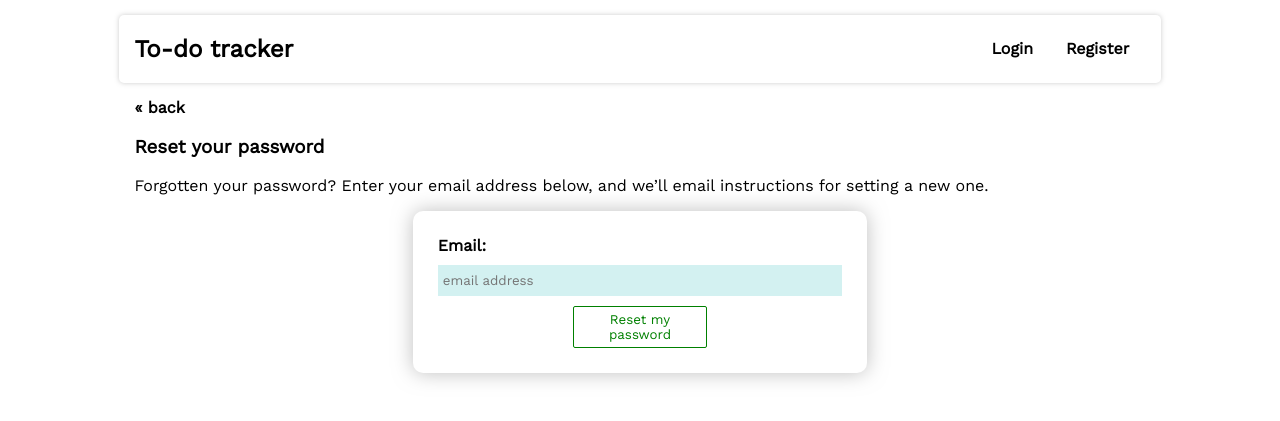
After one commit to shinjan20/trakintodos, a Django app: page /accounts/password_reset/ in a window 1280 px wide. The commit adds this page. Shown: the top 421 px of the page. Run offline with Django 4.2, Linux system fonts and the light colour scheme.

Commit message:
new commit

```diff
--- a/base/admin.py
+++ b/base/admin.py
@@ -1,5 +1,6 @@
 from django.contrib import admin
-from .models import Todo
+from .models import Todo, User
 # Register your models here.
 
 admin.site.register(Todo)
+admin.site.register(User)
--- a/base/forms.py
+++ b/base/forms.py
@@ -1,7 +1,28 @@
-from django.contrib.auth.models import User
+from django import forms
 from django.forms import ModelForm
-from django.contrib.auth.forms import UserCreationForm
-from .models import Todo
+from django.contrib.auth.forms import UserCreationForm,PasswordResetForm,SetPasswordForm
+from .models import Todo,User
+
+
+class resetpasswordform(PasswordResetForm):
+    def __init__(self, *args, **kwargs):
+        super().__init__(*args, **kwargs)
+        self.fields['email'].widget.attrs.update({
+         'id':'id_email',
+         'placeholder':'email address'
+        })
+
+class setpasswordform(SetPasswordForm):
+    def __init__(self, *args, **kwargs):
+        super().__init__(*args, **kwargs)
+        self.fields['new_password1'].widget.attrs.update({
+         'id':'id_new_password1',
+         'placeholder':'Password',
+        })
+        self.fields['new_password2'].widget.attrs.update({
+         'id':'id_new_password2',
+         'placeholder':'Confirm password',
+        })
 
 class todoform(ModelForm):
     def __init__(self, *args, **kwargs):
@@ -24,11 +45,18 @@ class todoform(ModelForm):
         exclude = ['user']
 
 class registrationform(UserCreationForm):
+
     def __init__(self, *args, **kwargs):
         super().__init__(*args, **kwargs)
         self.fields['username'].widget.attrs.update({
             'name':'username',
             'id':'username',
+            'placeholder':'username',
+            'type' : 'text'
+        })
+        self.fields['email'].widget.attrs.update({
+            'name':'email',
+            'id':'email address',
             'placeholder':'email address',
             'type' : 'email'
         })
@@ -46,4 +74,4 @@ class registrationform(UserCreationForm):
         })
     class Meta:
         model = User
-        fields = ['username','password1','password2']
+        fields = ['username','email','password1','password2']
--- a/base/static/base/style.css
+++ b/base/static/base/style.css
@@ -30,9 +30,32 @@
     box-shadow: 0 0 20px rgba(128,128,128,0.5);
     flex:1;
 }
+.RESET_FORM{
+    width: 40%;
+    margin: auto;
+    padding: 25px;
+    border-radius: 10px;
+    box-shadow: 0 0 20px rgba(128,128,128,0.5);
+    flex:1;
+}
+
 .FORM form{
     display: flex;
     flex-direction: column;
+}
+.RESET_FORM form{
+    display: flex;
+    flex-direction: column;
+}
+.RESET_FORM label{
+    font-weight: bold;
+}
+
+.RESET_FORM input{
+    margin : 10px 0;
+    border:none;
+    padding : 8px 5px;
+    background-color: rgb(211, 241, 241);
 }
 
 .FORM label{
@@ -222,14 +245,21 @@ hr:hover{
     color : red;
     font-weight: bold;
 }
+.errorlist li{
+    list-style: none;
+}
 .pagination{
     text-align: center;
 }
+.helptext{
+    display: none;
+}
 
-@media (max-width :700px){
+@media (max-width :750px){
     .page__body{
         width: 90%;
         margin: 20px auto;
+        font-size: small;
     }
     .home__page__body{
         flex-direction: column;
@@ -250,14 +280,22 @@ hr:hover{
     .auth__form{
         width: 100%;
     }
+    .RESET_FORM{
+        width: 90%;
+        padding: 15px;
+    }
     .FORM{
         width: 85%;
+        padding: 15px 20px;
     }
     .searchbar{
         width: 90%;
     }
+    .auth__link{
+        width : 50%;
+    }
 }
-@media (min-width :701px) and (max-width:1000px){
+@media (min-width :751px) and (max-width:1050px){
     .page__body{
         width: 90%;
         margin: 10px auto;
@@ -265,4 +303,10 @@ hr:hover{
     .searchbar{
         width: 75%;
     }
+    .RESET_FORM{
+        width: 60%;
+    }
+    .auth__link{
+        width : 40%;
+    }
 }
--- a/base/templates/base/home.html
+++ b/base/templates/base/home.html
@@ -37,6 +37,7 @@
       {% endfor %}
   </div>
 {% endif %}
+{% if todos %}
 <div class="pagination">
 {% if todos.has_previous %}
       <a href="/?page={{todos.previous_page_number}}" class="paginator__link">&laquo; Prev</a>
@@ -52,6 +53,7 @@
       <a href="/?page={{todos.next_page_number}}" class="paginator__link">Next &raquo;</a>
 {% endif %}
 </div>
+{% endif %}
 </div>
 </div>
 </div>
--- /dev/null
+++ b/base/templates/base/password_reset.html
@@ -0,0 +1,16 @@
+{% extends 'base.html' %}
+{% load static %}
+{% block content %}
+<div class="page__body">
+    <a href="{{request.META.HTTP_REFERER}}">&laquo; back</a>
+    <h3>Reset your password</h3>
+    <p>Forgotten your password? Enter your email address below, and we’ll email instructions for setting a new one.</p>
+    <div class="RESET_FORM">
+    <form method="POST">
+       {% csrf_token %}
+       {{form}}
+       <button class="auth__link">Reset my password</button>
+    </form>
+    </div>
+</div>
+{% endblock %}
--- a/base/urls.py
+++ b/base/urls.py
@@ -1,5 +1,6 @@
 from django.urls import path
 from django.contrib.auth import views as auth_views
+from .forms import resetpasswordform,setpasswordform
 from . import views
 urlpatterns = [
     path('',views.index,name="home"),
@@ -7,7 +8,11 @@ urlpatterns = [
     path('update-todo/<str:pk>/',views.updatetodo,name="update"),
     path('delete-todo/<str:pk>/',views.deletetodo,name="delete"),
     path('details-todo/<str:pk>/',views.detailstodo,name="details"),
-    path('register/',views.registerpage,name="register"),
-    path('login/',views.loginpage,name="login"),
-    path('logout/',views.logoutpage,name="logout"),
+    path('accounts/register/',views.registerpage,name="register"),
+    path('accounts/login/',views.loginpage,name="login"),
+    path('accounts/logout/',views.logoutpage,name="logout"),
+    path('accounts/password_reset/',auth_views.PasswordResetView.as_view(template_name='base/password_reset.html',form_class=resetpasswordform),name="password_reset"),
+    path('accounts/password_reset/done/',auth_views.PasswordResetDoneView.as_view(template_name='base/password_reset_done.html'),name="password_reset_done"),
+    path('accounts/reset/<uidb64>/<token>/',auth_views.PasswordResetConfirmView.as_view(template_name='base/password_reset_confirm.html',form_class=setpasswordform),name="password_reset_confirm"),
+    path('accounts/reset/done/',auth_views.PasswordResetCompleteView.as_view(template_name='base/password_reset_complete.html'),name="password_reset_complete"),
 ]
--- a/static/css/styles.css
+++ b/static/css/styles.css
@@ -54,6 +54,7 @@ button{
 
 @media (min-width :701px) and (max-width:1000px){
     .nav{
+        width:90%;
         font-size: medium;
     }
     .nav__header{
```
Also changed, not shown: base/models.py (+9 -2 lines), base/templates/base/login-register.html (+7 -4 lines), base/templates/base/password_reset_complete.html (added, +10 -0 lines), base/templates/base/password_reset_confirm.html (added, +19 -0 lines), base/templates/base/password_reset_done.html (added, +10 -0 lines), base/views.py (+11 -8 lines), todolist/settings.py (+14 -4 lines), base/migrations/0001_initial.py, base/migrations/0002_alter_user_email.py, base/migrations/0003_alter_todo_is_completed.py (deleted), base/migrations/0004_todo_created_at_todo_updated_at.py (deleted), 1 other file.
